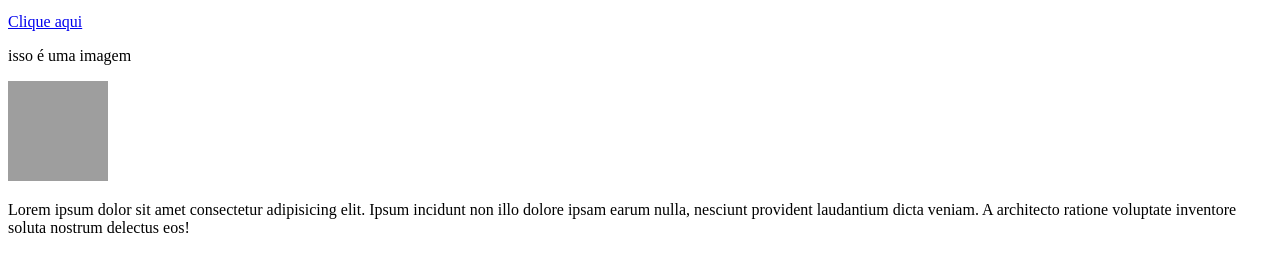
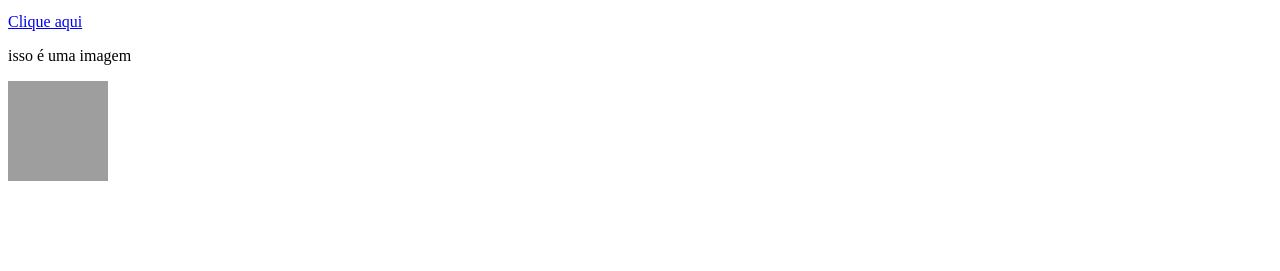
Before and after one commit to Kaike-stack/primeiros_codigos, a plain HTML site: page hello.html in a window 1280 px wide. Shown: the part 101-372 px from the top of the page. Drawn offline with Linux system fonts and the light colour scheme; grey boxes are pictures that could not be loaded.

Commit message:
removi o lorem ipsum

```diff
--- a/hello.html
+++ b/hello.html
@@ -22,8 +22,7 @@
     <img src="https://picsum.photos/100" alt="imagem aleatória">
 
 
-<p>Lorem ipsum dolor sit amet consectetur adipisicing elit. Ipsum incidunt non illo dolore ipsam earum nulla, nesciunt provident laudantium dicta veniam. A architecto ratione voluptate inventore soluta nostrum delectus eos!
-</p>
+
 
 </body>
 
```
